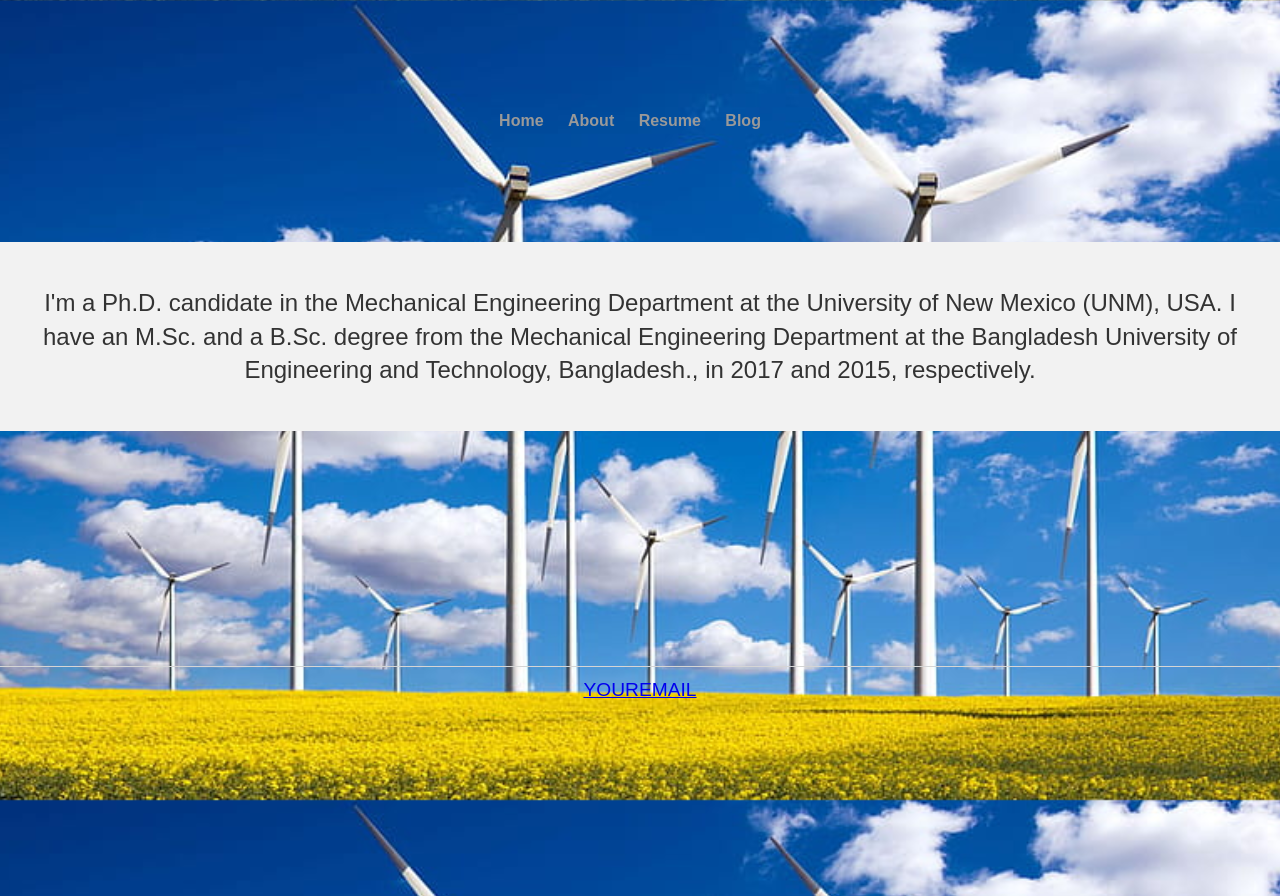
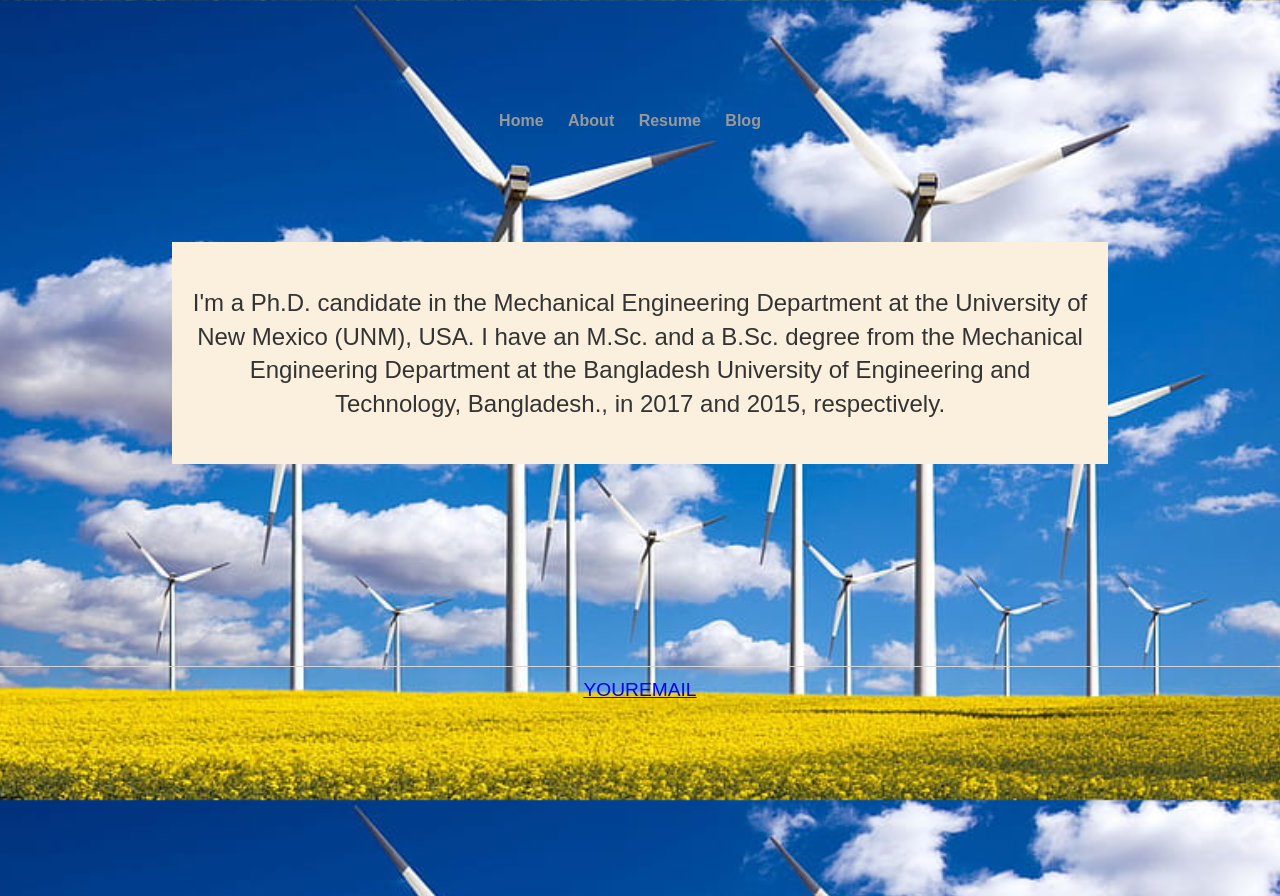
Before and after one commit to RUBEL-CHANDRA-DAS/rubelcdas, a plain HTML site: page index.html in a window 1280 px wide. Both pictures are taken after a click on the link "About". Drawn offline with Linux system fonts and the light colour scheme.

Commit message:
Update styles.css

```diff
--- a/css/styles.css
+++ b/css/styles.css
@@ -105,6 +105,8 @@ img {
 
 /* About section */
 .about-section {
-  background-color: #f2f2f2; /* Replace #f2f2f2 with the desired background color */
+  width: 70%;
+  margin: 0 auto; /* Center the section horizontally */
+  background-color: #FAF0DD; /* Replace #f2f2f2 with the desired background color */
   padding: 20px; /* Optional: Add padding to create some spacing around the content */
 }
```
